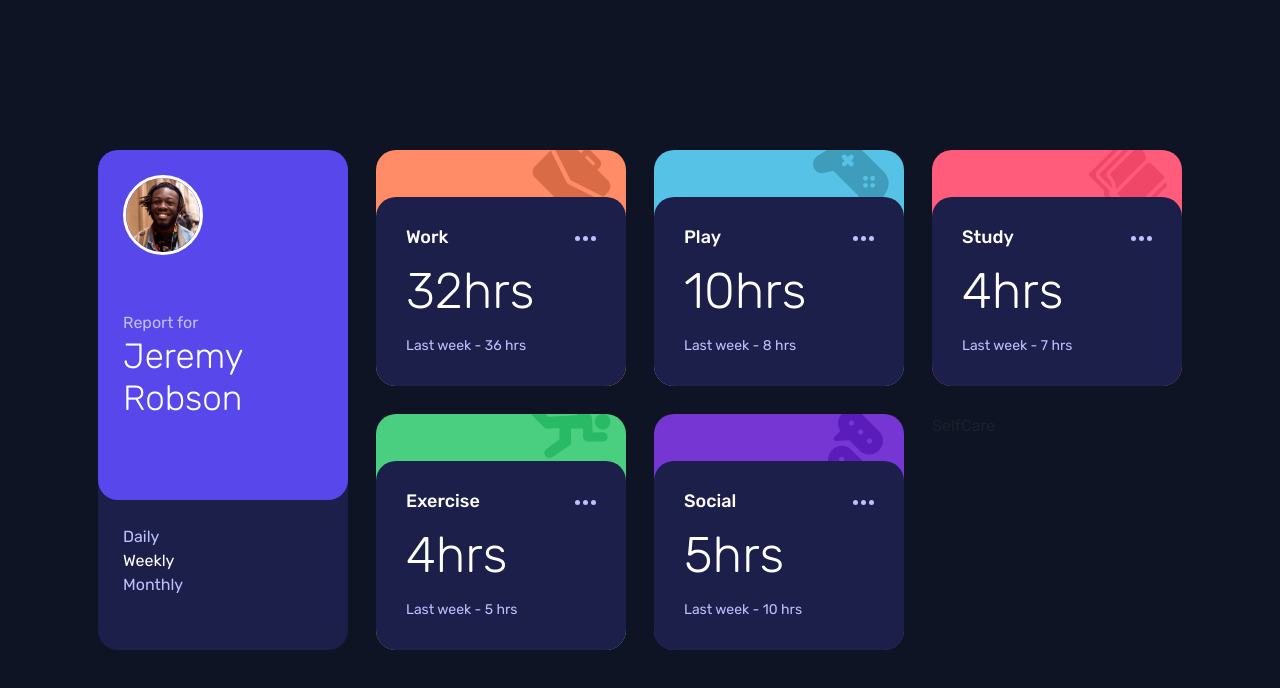
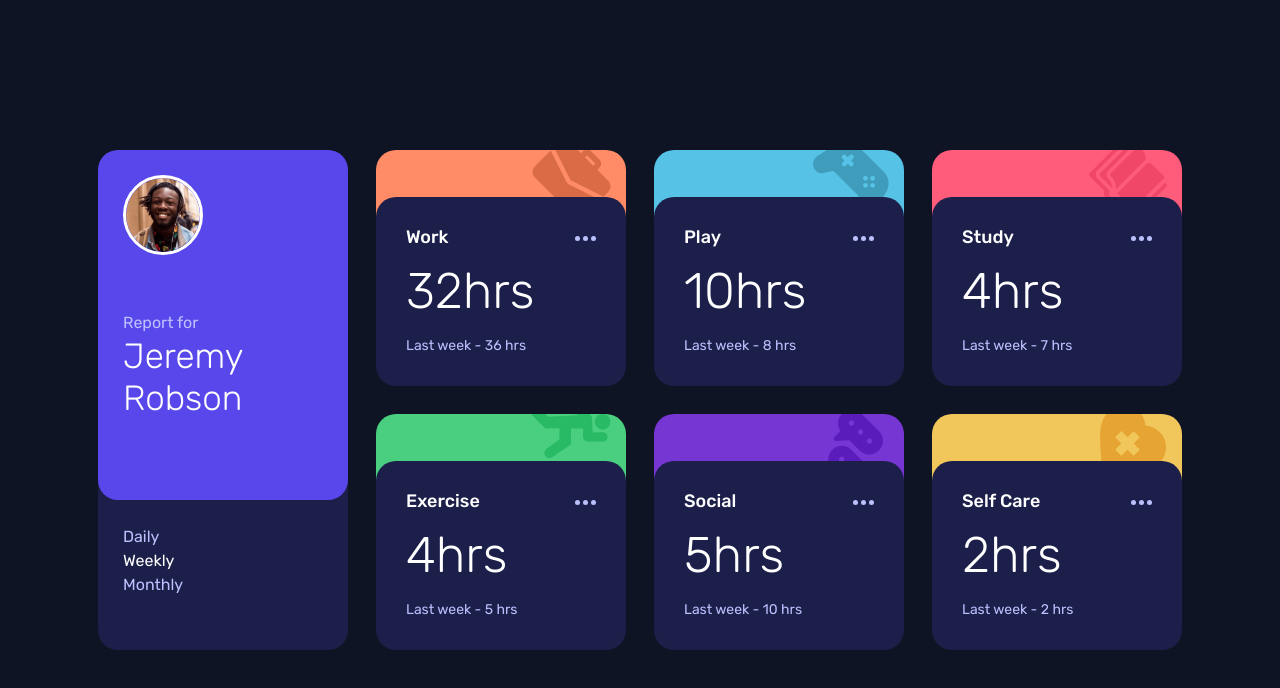
Before and after one commit to a-zajonc/time-tracking-dashboard, a React (Create React App) app: page / in a window 1280 px wide. Shown: the top 688 px of the page. Built offline with nearby package versions, Linux system fonts and the light colour scheme.

Commit message:
Add Activity Box of SelfCare

```diff
--- a/src/components/ActivityBox/index.js
+++ b/src/components/ActivityBox/index.js
@@ -15,7 +15,8 @@ export function ActivityBox({
       bgImage={icon}
       bgRepeat="no-repeat"
       bgPosition="top -10px right 15px"
-      borderRadius="20px"
+      borderTopRadius="20px"
+      borderBottomRadius="50px"
       display="flex"
       flexDirection="column-reverse"
     >
--- a/src/components/SelfCare/index.js
+++ b/src/components/SelfCare/index.js
@@ -1,5 +1,14 @@
-import { GridItem } from "@chakra-ui/react";
+import { ActivityBox } from "../ActivityBox";
+import icon from "./icon-self-care.svg";
 
 export function SelfCare() {
-  return <GridItem colSpan={1}>SelfCare</GridItem>;
+  return (
+    <ActivityBox
+      backgroundColor="#F1C65B"
+      icon={icon}
+      activityName="Self Care"
+      hoursNumber="2hrs"
+      hoursNumberLastWeek="Last week - 2 hrs"
+    />
+  );
 }
```
Also changed, not shown: src/components/SelfCare/icon-self-care.svg (added).
